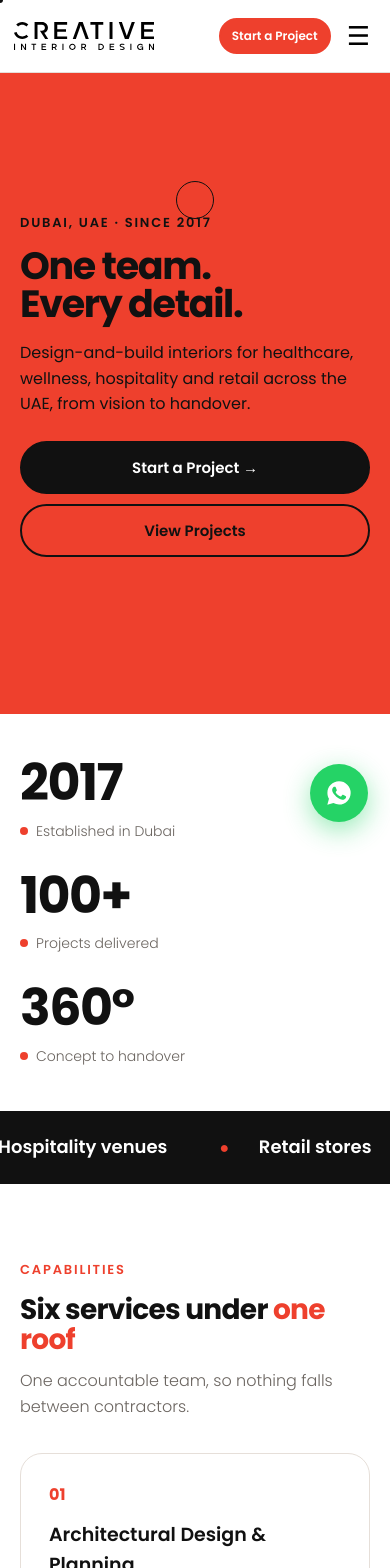
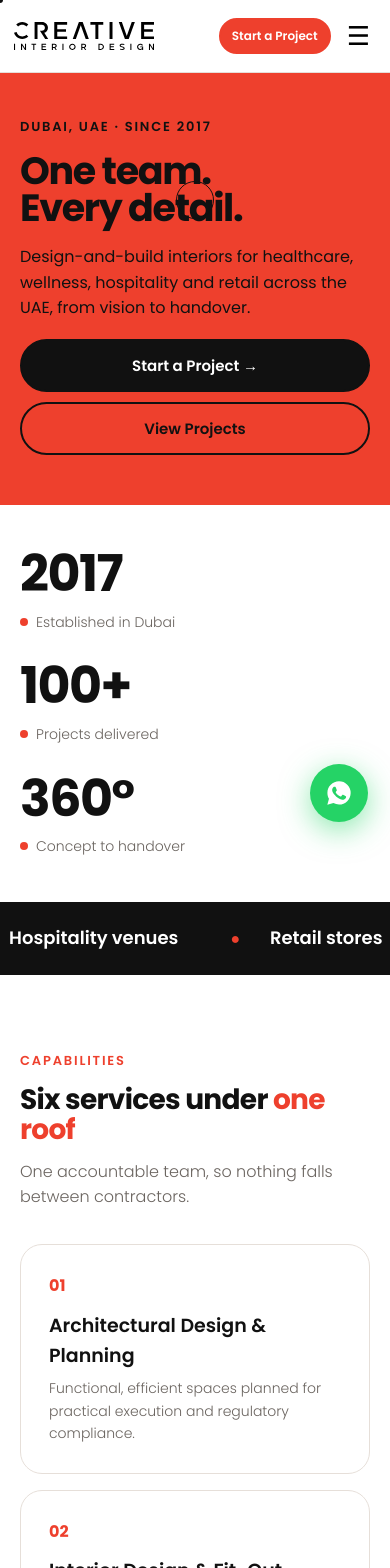
Before and after one commit to mushtaqfarwa106/creative-hmc, a Next.js app: page / in a window 390 px wide. Shown: the top 1568 px of the page. Built offline with nearby package versions, Linux system fonts and the light colour scheme.

Commit message:
Refine mobile hero spacing, timeline row, and horizontal project slider

```diff
--- a/src/styles/globals.css
+++ b/src/styles/globals.css
@@ -1544,3 +1544,88 @@ footer a {
     gap: 24px;
   }
 }
+@media (max-width: 639px) {
+  .tl {
+    display: flex;
+    flex-wrap: nowrap;
+    align-items: flex-start;
+    justify-content: space-between;
+    gap: 4px;
+  }
+
+  .tl:before,
+  .tl i {
+    display: block;
+    top: 15px;
+    height: 2px;
+  }
+
+  .tl .n {
+    flex: 1 1 0;
+    min-width: 0;
+    max-width: none;
+    padding: 0 2px;
+    font-size: 10px;
+    line-height: 1.25;
+    word-break: normal;
+  }
+
+  .tl .n u {
+    width: 32px;
+    height: 32px;
+    font-size: 13px;
+    margin-bottom: 5px;
+  }
+}
+@media (max-width: 639px) {
+  .hero {
+    padding: 36px 0 32px;
+  }
+
+  .hero .w {
+    min-height: auto !important;
+    padding-top: 8px;
+    padding-bottom: 8px;
+  }
+
+  .hero h1 {
+    margin-bottom: 12px;
+  }
+
+  .hero p {
+    margin-bottom: 18px;
+  }
+}
+.project-card-clean {
+  border-radius: 22px !important;
+  overflow: hidden;
+}
+
+.project-card-see-btn {
+  border-radius: 999px !important;
+}
+/* Horizontal slider row for project cards on mobile */
+@media (max-width: 639px) {
+  .project-cards-grid {
+    display: flex !important;
+    flex-direction: row !important;
+    flex-wrap: nowrap !important;
+    overflow-x: auto !important;
+    scroll-snap-type: x mandatory;
+    -webkit-overflow-scrolling: touch;
+    gap: 14px;
+    padding-bottom: 10px;
+    scrollbar-width: none;
+  }
+
+  .project-cards-grid::-webkit-scrollbar {
+    display: none;
+  }
+
+  .project-cards-grid .project-card-clean {
+    flex: 0 0 84% !important;
+    width: 84% !important;
+    max-width: 340px;
+    scroll-snap-align: start;
+  }
+}
```
